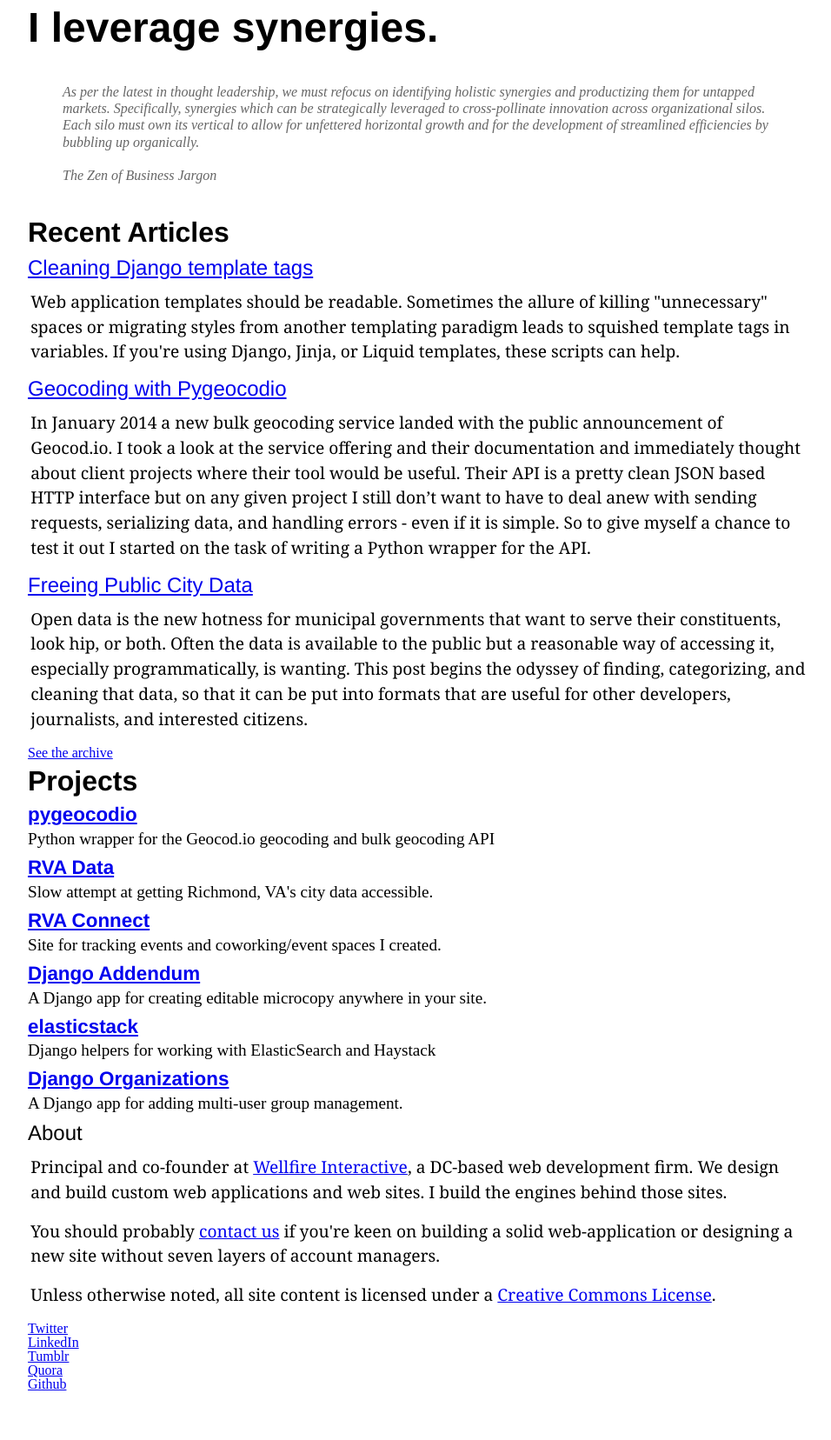
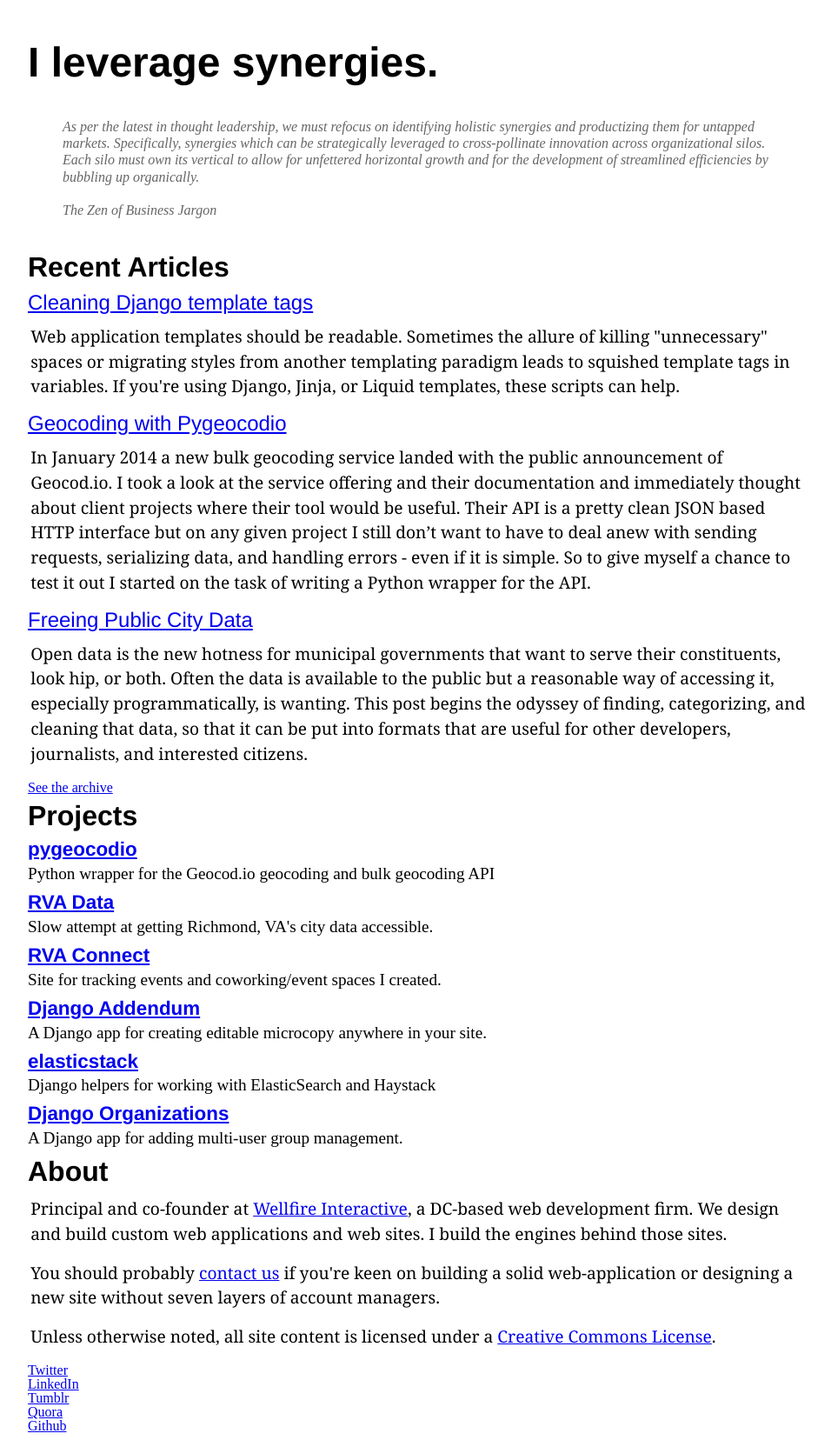
Before and after one commit to bennylope/bennylope.github.com, a Jekyll site: the page built from index.html, in a window 1280 px wide. Shown: the whole page at 87% size, without its empty margins (158-1114 px from the left). Built offline with Jekyll 4.4.1, drawn with Linux system fonts in a browser that asks for light colours; the list of posts is cut into pages by our own code; before the commit the page ends 1608 px from its top, so only the background shows below that.

Commit message:
Add'l styling updates

```diff
--- a/_layouts/post.html
+++ b/_layouts/post.html
@@ -6,7 +6,7 @@ pageid: content
 <h1>{{ page.title }}</h1>
 {% if page.subtitle %}<h2>{{ page.subtitle }}</h2>{% endif %}
 
-<p>Posted {{ page.date|date: "%B %d, %Y" }} </p>
+<p>Published {{ page.date|date: "%B %d, %Y" }} </p>
 
 {% if page.quora %}<h4>As answered on <a href="{{ page.quora }}" rel="nofollow">Quroa</a></h4>{% endif %}
 
--- a/css/new.css
+++ b/css/new.css
@@ -8,7 +8,7 @@ table{border-collapse:collapse;border-spacing:0}
 body{max-width:900px;margin:.5rem;margin-left:auto;margin-right:auto}
 article{max-width:900px}
 h1,h2,h3,h4,h5{font-family:Helvetica,Arial,sans-serif;margin:.5rem 0 .8rem 0}
-h1{font-size:3rem;font-weight:700}
+h1{font-size:3rem;margin:3rem 0 1.5rem 0;font-weight:700}
 h2{font-size:2rem;font-weight:600}
 h3{font-size:1.5rem}
 h4{font-size:1.2rem}
--- a/index.html
+++ b/index.html
@@ -37,7 +37,7 @@ pageid: index
     </section>
 
     <section class="about">
-    <h3>About</h3>
+    <h2>About</h2>
     <p>Principal and co-founder at <a
       href="http://www.wellfireinteractive.com">Wellfire
       Interactive</a>, a DC-based web development firm. We design and
--- a/stylus/new.styl
+++ b/stylus/new.styl
@@ -22,6 +22,7 @@ h1, h2, h3, h4, h5
 
 h1
   font-size: 3rem
+  margin: 3rem 0 1.5rem 0
   font-weight: 700
 
 h2
```
